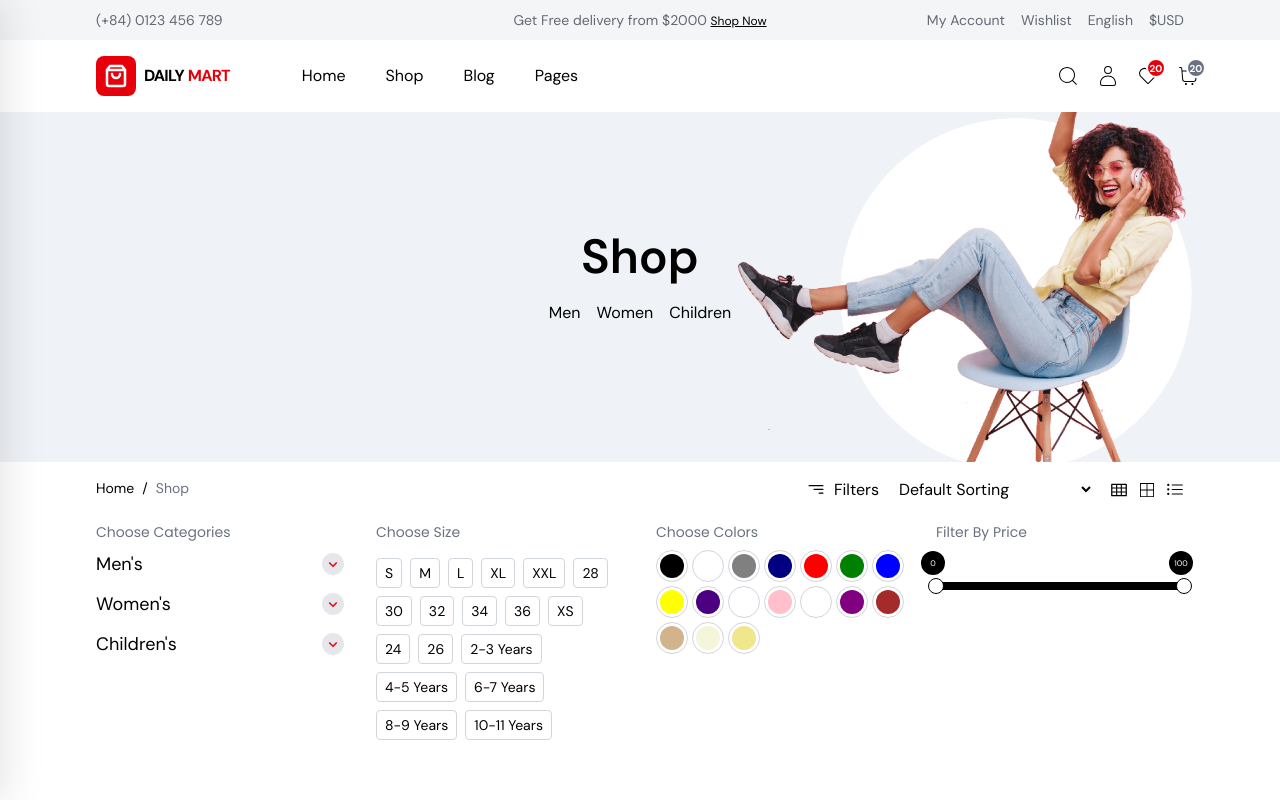
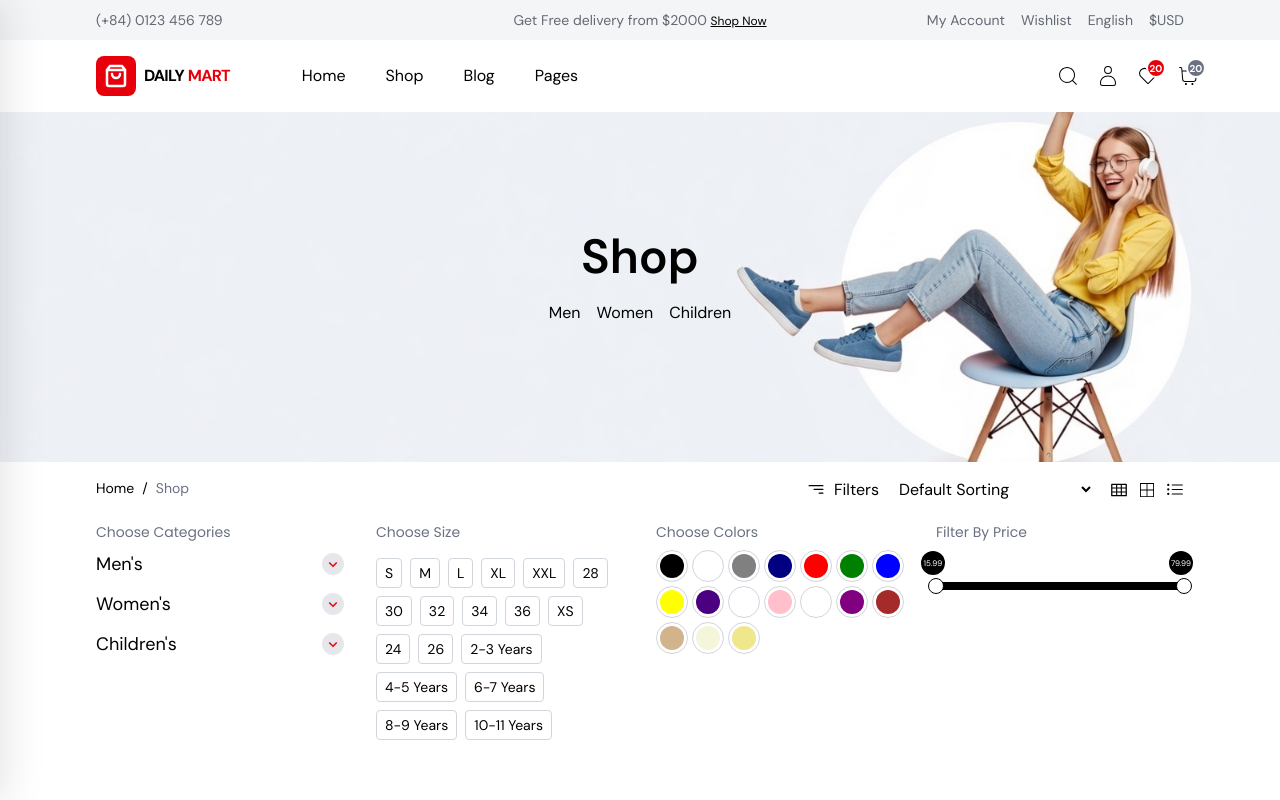
Before and after one commit to Umair-Shxad/daily-mart, a React (Vite) app: page /shop in a window 1280 px wide. Both pictures are taken after a click on the element "Filters". Shown: the top 800 px of the page. Built offline with nearby package versions, Linux system fonts and the light colour scheme.

Commit message:
filters fn complete

```diff
--- a/src/pages/Shop.jsx
+++ b/src/pages/Shop.jsx
@@ -5,9 +5,18 @@
 import Breadcrumb from "../ui/Breadcrumb";
 import { useEffect, useState } from "react";
 import Filters from "../ui/Filters";
-import { useNavigate, useSearchParams } from "react-router-dom";
+import {
+  NavLink,
+  useLocation,
+  useNavigate,
+  useSearchParams,
+} from "react-router-dom";
 
 const mainCat = [...new Set(PRODUCTS.map((prod) => prod.main_category))];
+const prices = PRODUCTS.map((prod) => prod.price || prod?.sale_price);
+const minPrice = Math.min(...prices);
+const maxPrice = Math.max(...prices);
+
 const NUM_OF_ITEM = 8;
 
 function Shop() {
@@ -26,20 +35,28 @@
     subCat: searchParams.get("subCat"),
   });
   const [sortBy, setSortBy] = useState(searchParams.get("sortBy") || "default");
+  const [min, setMin] = useState(searchParams.get("min") || minPrice);
+  const [max, setMax] = useState(searchParams.get("max") || maxPrice);
   const [filteredProducts, setFilteredProducts] = useState(PRODUCTS);
   const products = filteredProducts.slice(0, visibleCount);
   const maxProd = filteredProducts.length;
 
   const navigate = useNavigate();
+  const location = useLocation();
 
   useEffect(() => {
-    const hasActiveFilters =
-      size ||
-      color ||
-      category.mainCat ||
-      category.subCat ||
-      sortBy !== "default";
+    setSize(searchParams.get("size"));
+    setColor(searchParams.get("color"));
+    setCategory({
+      mainCat: searchParams.get("mainCat"),
+      subCat: searchParams.get("subCat"),
+    });
+    setSortBy(searchParams.get("sortBy") || "default");
+    setMin(Number(searchParams.get("min")) || minPrice);
+    setMax(Number(searchParams.get("max")) || maxPrice);
+  }, [searchParams]);
 
+  useEffect(() => {
     let result = PRODUCTS;
 
     result = result.filter((p) => {
@@ -47,15 +64,22 @@
         category.mainCat && category.subCat
           ? p.main_category === category.mainCat &&
             p.subcategory === category.subCat
-          : true;
+          : category.mainCat
+            ? p.main_category === category.mainCat
+            : true;
       const matchSize = size
         ? p.sizes.includes(size.replace("%20", " "))
         : true;
       const matchColor = color
         ? p.colors.includes(color.replace("%20", " "))
         : true;
+      const matchPrice =
+        min || max
+          ? (p?.sale_price || p.price) >= min &&
+            (p?.sale_price || p.price) <= max
+          : true;
 
-      return matchCategory && matchSize && matchColor;
+      return matchCategory && matchSize && matchColor && matchPrice;
     });
 
     if (sortBy === "lowPrice") result.sort((a, b) => a.price - b.price);
@@ -64,14 +88,23 @@
     setFilteredProducts(result);
 
     setVisibleCount(NUM_OF_ITEM);
+  }, [size, color, category, sortBy, min, max]);
 
-    hasActiveFilters
-      ? navigate(
-          `/shop?sortBy=${sortBy}&size=${size}&color=${color}&mainCat=${category.mainCat}&subCat=${category.subCat}`,
-          { replace: true },
-        )
-      : navigate("/shop", { replace: true });
-  }, [size, color, category, sortBy]);
+  useEffect(() => {
+    const params = new URLSearchParams();
+
+    if (sortBy !== "default") params.set("sortBy", sortBy);
+    if (size) params.set("size", size);
+    if (color) params.set("color", color);
+    if (category.mainCat) params.set("mainCat", category.mainCat);
+    if (category.subCat) params.set("subCat", category.subCat);
+    if (min !== minPrice) params.set("min", min);
+    if (max !== maxPrice) params.set("max", max);
+
+    navigate(params.toString() ? `/shop?${params.toString()}` : "/shop", {
+      replace: true,
+    });
+  }, [size, color, category, sortBy, min, max]);
 
   function toggleGridLayout(key) {
     setGridLayoutChange((prev) => ({
@@ -99,7 +132,19 @@
               <h1 className="mb-1 text-5xl font-Sans font-semibold">Shop</h1>
               <ul className="flex justify-center py-4 gap-4">
                 {mainCat.map((mainCat) => (
-                  <li key={mainCat}>{mainCat}</li>
+                  <li key={mainCat}>
+                    <NavLink
+                      to={`/shop?mainCat=${mainCat}`}
+                      className={() =>
+                        new URLSearchParams(location.search).get("mainCat") ===
+                        mainCat
+                          ? "text-brand"
+                          : ""
+                      }
+                    >
+                      {mainCat}
+                    </NavLink>
+                  </li>
                 ))}
               </ul>
             </div>
@@ -114,6 +159,12 @@
         setSize={setSize}
         setColor={setColor}
         setCategory={setCategory}
+        min={min}
+        max={max}
+        setMin={setMin}
+        setMax={setMax}
+        minPrice={minPrice}
+        maxPrice={maxPrice}
       >
         <div>
           <Filters
--- a/src/ui/Breadcrumb.jsx
+++ b/src/ui/Breadcrumb.jsx
@@ -10,6 +10,12 @@
   setSize,
   setColor,
   setCategory,
+  min,
+  max,
+  setMin,
+  setMax,
+  minPrice,
+  maxPrice,
   children,
 }) {
   return (
@@ -49,6 +55,12 @@
             setSize={setSize}
             setColor={setColor}
             setCategory={setCategory}
+            min={min}
+            max={max}
+            setMin={setMin}
+            setMax={setMax}
+            minPrice={minPrice}
+            maxPrice={maxPrice}
           />
         )}
       </div>
--- a/src/ui/CategoryFilter.jsx
+++ b/src/ui/CategoryFilter.jsx
@@ -38,17 +38,17 @@
       {mainCat &&
         mainCat.map((mainCat) => (
           <div className="text-sm" key={mainCat}>
-            <div className="flex items-center justify-between">
+            <div
+              className="flex items-center justify-between cursor-pointer"
+              onClick={() => toggleCollapse(mainCat)}
+            >
               <button
                 type="button"
-                className={`text-lg ${show[mainCat] ? "text-brand" : ""}`}
+                className={`text-lg cursor-pointer ${show[mainCat] ? "text-brand" : ""}`}
               >
                 {mainCat}'s
               </button>
-              <span
-                className="bg-gray-200 rounded-full p-0.5 text-lg text-brand cursor-pointer"
-                onClick={() => toggleCollapse(mainCat)}
-              >
+              <span className="bg-gray-200 rounded-full p-0.5 text-lg text-brand">
                 <BiChevronDown />
               </span>
             </div>
--- a/src/ui/FiltersSection.jsx
+++ b/src/ui/FiltersSection.jsx
@@ -6,7 +6,18 @@
 const sizes = [...new Set([...PRODUCTS.map((prod) => prod.sizes)].flat())];
 const colors = [...new Set([...PRODUCTS.map((prod) => prod.colors)].flat())];
 
-function FiltersSection({ mainCat, setSize, setColor, setCategory }) {
+function FiltersSection({
+  mainCat,
+  setSize,
+  setColor,
+  setCategory,
+  min,
+  max,
+  setMin,
+  setMax,
+  minPrice,
+  maxPrice,
+}) {
   return (
     <>
       {/* collapse show */}
@@ -45,7 +56,14 @@
               </h6>
             </div>
             <div className="side-list mb-2">
-              <PriceRangeSlider />
+              <PriceRangeSlider
+                min={min}
+                max={max}
+                setMin={setMin}
+                setMax={setMax}
+                minPrice={minPrice}
+                maxPrice={maxPrice}
+              />
             </div>
           </div>
         </div>
--- a/src/ui/PriceRangeSlider.jsx
+++ b/src/ui/PriceRangeSlider.jsx
@@ -1,11 +1,8 @@
-import { useEffect, useRef, useState } from "react";
+import { useEffect, useRef } from "react";
 
-function PriceRangeSlider() {
+function PriceRangeSlider({ min, max, setMin, setMax, minPrice, maxPrice }) {
   const barRef = useRef(null);
   const draggingRef = useRef(null); // ← IMPORTANT
-
-  const [min, setMin] = useState(0);
-  const [max, setMax] = useState(100);
 
   function handleMouseDown(type, e) {
     e.preventDefault(); // stop text selection
@@ -19,19 +16,25 @@
     let x = e.clientX - rect.left;
     x = Math.max(0, Math.min(x, rect.width));
 
-    const value = Math.round((x / rect.width) * 100);
+    const value = parseFloat(
+      (minPrice + (x / rect.width) * (maxPrice - minPrice)).toFixed(2),
+    );
 
-    if (draggingRef.current === "min" && value < max) {
+    if (draggingRef.current === "min" && value < max - 5) {
       setMin(value);
     }
 
-    if (draggingRef.current === "max" && value > min) {
+    if (draggingRef.current === "max" && value > min + 5) {
       setMax(value);
     }
   }
 
   function handleMouseUp() {
     draggingRef.current = null;
+  }
+
+  function getPercent(value) {
+    return ((value - minPrice) / (maxPrice - minPrice)) * 100;
   }
 
   // Attach listeners ONCE
@@ -53,8 +56,8 @@
           <div
             className="absolute h-2 bg-black rounded-xl"
             style={{
-              left: `${min}%`,
-              width: `${max - min}%`,
+              left: `${getPercent(min)}%`,
+              width: `${getPercent(max) - getPercent(min)}%`,
             }}
           />
 
@@ -63,7 +66,7 @@
             onMouseDown={(e) => handleMouseDown("min", e)}
             className="absolute top-1/2 w-4 h-4 bg-white border rounded-full cursor-pointer"
             style={{
-              left: `${min}%`,
+              left: `${getPercent(min)}%`,
               transform: "translate(-50%, -50%)",
             }}
           >
@@ -77,7 +80,7 @@
             onMouseDown={(e) => handleMouseDown("max", e)}
             className="absolute top-1/2 w-4 h-4 bg-white border rounded-full cursor-pointer"
             style={{
-              left: `${max}%`,
+              left: `${getPercent(max)}%`,
               transform: "translate(-50%, -50%)",
             }}
           >
```
Also changed, not shown: public/images/shop-banner.png.
